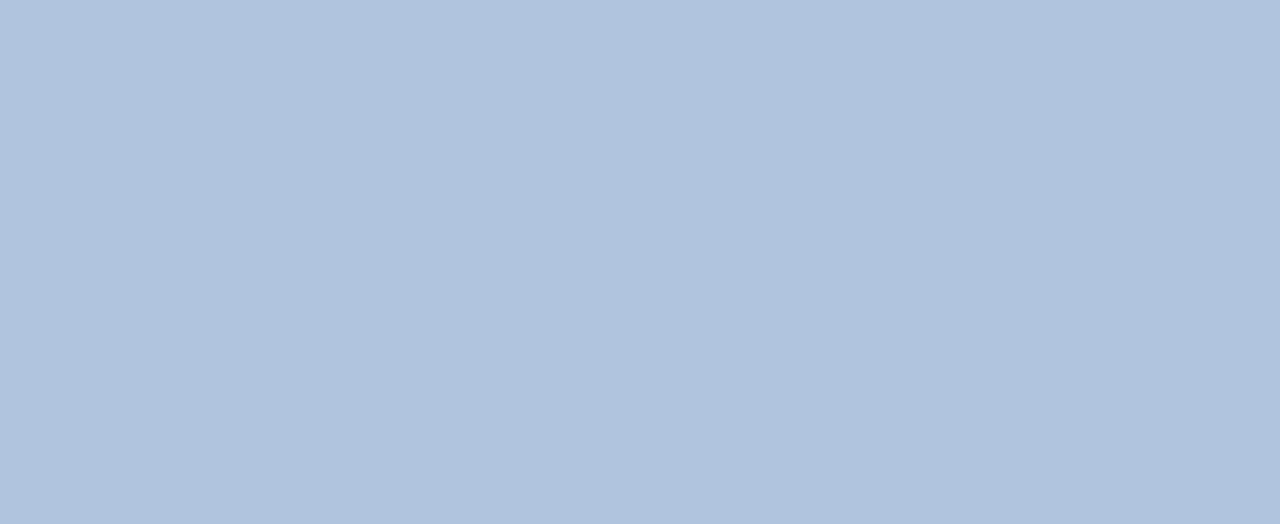
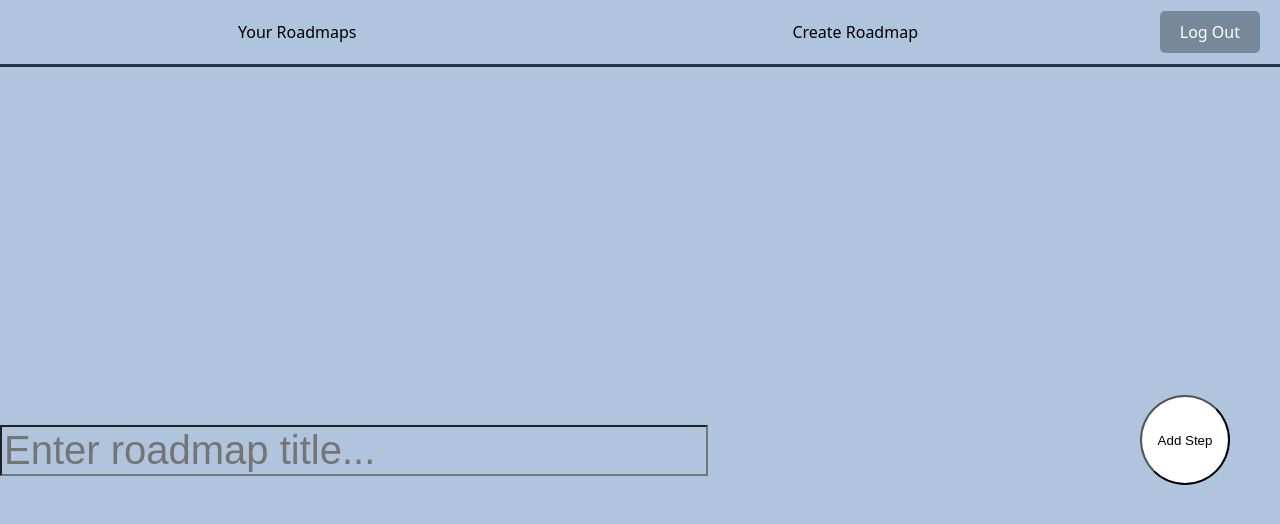
Before and after one commit to davidxosei/GoalPlanningApp, a React (Vite) app in the folder goal-planning-app/: page /create in a window 1280 px wide. Before the commit this address had no page. Shown: the top 524 px of the page. Built offline with nearby package versions, Linux system fonts and the light colour scheme.

Commit message:
Added Roadmap and Step Functionality

```diff
--- a/goal-planning-app/src/App.css
+++ b/goal-planning-app/src/App.css
@@ -6,10 +6,54 @@
   gap: 30px
 }
 
+.addStepButton {
+  position: fixed;
+  right: 0px;
+  width: 90px;
+  height: 90px;
+  border-radius: 50%;
+  background-color: white;
+  margin-right: 50px;
+  margin-top: 40px;
+}
+
+.addStepTop {
+  display: flex;
+  gap: 80px;
+  align-items: center;
+}
+
+.body {
+  margin-top: 70px;
+}
+
+.createTop {
+  display: flex;
+  align-items: center;
+  justify-content: center;
+}
+
 .login-reroute {
   display: flex;
   align-items: center;
   gap: 10px
+}
+
+.modal {
+  top: 40%;
+  left: 50%;
+  transform: translate(-50%, -50%);
+  padding: 20px;
+  z-index: 1000;
+  position: fixed;
+  border: solid;
+  border-color: black;
+}
+
+.roadmap {
+  display: flex;
+  flex-direction: column;
+  align-items: center;
 }
 
 .roadmapContainer {
@@ -28,6 +72,25 @@
   align-items: center;
 }
 
+.roadmapSubmit {
+  position: fixed;
+  display: block;
+  left: 50%;
+  transform: translate(-50%, -50%);
+  bottom: 0;
+  width: 10%;
+  font-size: 20px;
+  background-color: white;
+  font-weight: bold;
+  margin: 40px auto 0;
+}
+
+.roadmapTitle {
+  width: 700px;
+  margin: 30px auto 0;
+  font-size: 40px;
+}
+
 .sign-in-title {
   font-size: 55px;
 }
@@ -39,7 +102,31 @@
   align-items: center;
   height: 100vh;
 }
+
+.stepIcon {
+  padding: 20px;
+  border-radius: 50%;
+  max-height: 150px;
+  max-width: 150px;
+  border: solid;
+  display: flex;
+  align-items: center;
+  justify-content: center;
+  aspect-ratio: 1;
+}
+
+.stepTitle {
+  word-wrap: break-word;
+  word-break: break-word;
+  white-space: normal;
+}
+
 #nav {
+  position: fixed;
+  top: 0;
+  left: 0;
+  right: 0;
+  z-index: 1000;
   display: flex;
   justify-content: space-between;
   align-items: center;
--- a/goal-planning-app/src/App.jsx
+++ b/goal-planning-app/src/App.jsx
@@ -1,4 +1,5 @@
 import {BrowserRouter as Router, Routes, Route, Link} from 'react-router-dom';
+import Create from './views/Create';
 import Home from './views/Home';
 import Login from './views/Login';
 import Register from './views/Register';
@@ -12,6 +13,7 @@ function App() {
         <Route path = "/" element = {<Login />} />
         <Route path = "/register" element = {<Register />} />
         <Route path = "/home" element = {<Home />} />
+        <Route path = "/create" element = {<Create />} />
       </Routes>
     </Router>
   )
--- /dev/null
+++ b/goal-planning-app/src/components/Roadmap.jsx
@@ -0,0 +1,27 @@
+import StepIcon from "./StepIcon";
+import { useState } from "react";
+
+export default function Roadmap({steps}) {
+    const [modalTitle, setModalTitle] = useState("");
+    const [modalDescription, setModalDescription] = useState("");
+    const [modalVisible, setModalVisible] = useState(false);
+
+    return (
+        <div className="roadmap">
+            {steps.map((step, index) => {
+                return <StepIcon
+                step = {step}
+                index = {index}
+                setModalDescription = {setModalDescription}
+                setModalTitle = {setModalTitle}
+                setModalVisible = {setModalVisible}
+                />
+            })}
+        {modalVisible && (<div className="modal">
+            <h2>{modalTitle}</h2>
+            <button onClick={() => setModalVisible(false)}>X</button>
+            <p>{modalDescription}</p>
+        </div>)}
+        </div>
+    );
+}
--- /dev/null
+++ b/goal-planning-app/src/components/StepIcon.jsx
@@ -0,0 +1,22 @@
+import { useState } from "react";
+
+export default function StepIcon({step, index, setModalDescription, setModalTitle, setModalVisible}) {
+    const waveLength = 6;
+    const horizontalAmplitude = 100;
+    const verticalAmplitude = 20;
+
+    const horizontalOffset = Math.sin((index / waveLength) * 2 * Math.PI) * horizontalAmplitude;
+    const verticalOffset = Math.cos((index / waveLength) * 2 * Math.PI) * verticalAmplitude;
+
+    const showStep = () => {
+        setModalDescription(step.description);
+        setModalTitle(step.title);
+        setModalVisible(true);
+    };
+
+    return (
+        <div className = "stepTitle" onClick = {showStep}>
+            <h2 style = {{transform: `translateX(${horizontalOffset}px) translateY(${verticalOffset}px)`}}className="stepIcon">{step.title}</h2>
+        </div>
+    );
+}
--- /dev/null
+++ b/goal-planning-app/src/views/Create.jsx
@@ -0,0 +1,60 @@
+import { useState } from "react";
+import Nav from "../components/Nav";
+import StepIcon from "../components/StepIcon";
+import Roadmap from "../components/Roadmap";
+
+function Modal({onClose, setSteps}) {
+    const[stepTitle, setStepTitle] = useState("");
+    const[stepDescription, setStepDescription] = useState("");
+    const handleStepSubmit = (e) => {
+        e.preventDefault();
+        const step = {title: stepTitle, description: stepDescription};
+        setSteps((prev) => [...prev, step]);
+        setStepTitle("");
+        setStepDescription("");
+        onClose();
+
+    }
+
+    return (
+        <div className="modal">
+            <div className="addStepTop">
+                <h1>Add step</h1>
+                <input style = {{backgroundColor: "white"}}type = "button" value="X" onClick = {onClose} />
+            </div>
+            <form onSubmit={handleStepSubmit}>
+                <input style = {{marginBottom: "0px"}} placeholder="Enter step title" required maxLength={45} value = {stepTitle} onChange={(e) => setStepTitle(e.target.value)}/>
+                <p>{stepTitle.length}/45 chars</p>
+                <textarea placeholder="Enter description" required value = {stepDescription} onChange={(e) => setStepDescription(e.target.value)}/>
+                <input style = {{marginTop: "40px"}} type = "submit" value = "Add new step" />
+            </form>
+        </div>
+    );
+}
+
+export default function Create() {
+    const [roadmapTitle, setRoadmapTitle] = useState("");
+    const [modalVisible, setModalVisible] = useState(false);
+    const closeModal = () => setModalVisible(false);
+    const openModal = () => setModalVisible(true);
+    const [steps, setSteps] = useState([]);
+    // steps.forEach((step) => {
+    //     console.log(step.title, step.description);
+    // });
+
+    return (
+        <div className="body">
+            <Nav />
+            <div className="createTop">
+                <input className = "roadmapTitle" placeholder="Enter roadmap title..." required value = {roadmapTitle} onChange={(e) => setRoadmapTitle(e.target.value)} />
+                <input className="addStepButton" type = "button" value = "Add Step" onClick = {openModal} />
+            </div>
+
+            <Roadmap steps = {steps} />
+
+            {modalVisible && <Modal onClose = {closeModal} setSteps = {setSteps} />}
+
+            {steps.length > 0 && <input className = "roadmapSubmit" type = "button" value = "Publish Roadmap" />}
+        </div>
+    );
+}
--- a/goal-planning-app/src/views/Home.jsx
+++ b/goal-planning-app/src/views/Home.jsx
@@ -5,8 +5,9 @@ export default function Home() {
     const username = "David";
     const [roadmaps, setRoadmaps] = useState([{title: "This is a test 1"}, {title: "This is a test 2"}, {title: "This is a test 3"}, {title: "This is a test 4"}, {title: "This is a test 5 and Im making this one longer to see if the length grows"}, {title: "This is a test 6"}]);
     return (
-        <div>
+        <>
             <Nav />
+            <div className= "body">
                 <h1>
                     Hello, {username}!
                 </h1>
@@ -24,5 +25,6 @@ export default function Home() {
                     )}
                 </div>
             </div>
+        </>
     );
 }
```
Also changed, not shown: goal-planning-app/src/components/InsideStep.jsx (added, +7 -0 lines). Lines whose indentation alone changed are shown as unchanged.
